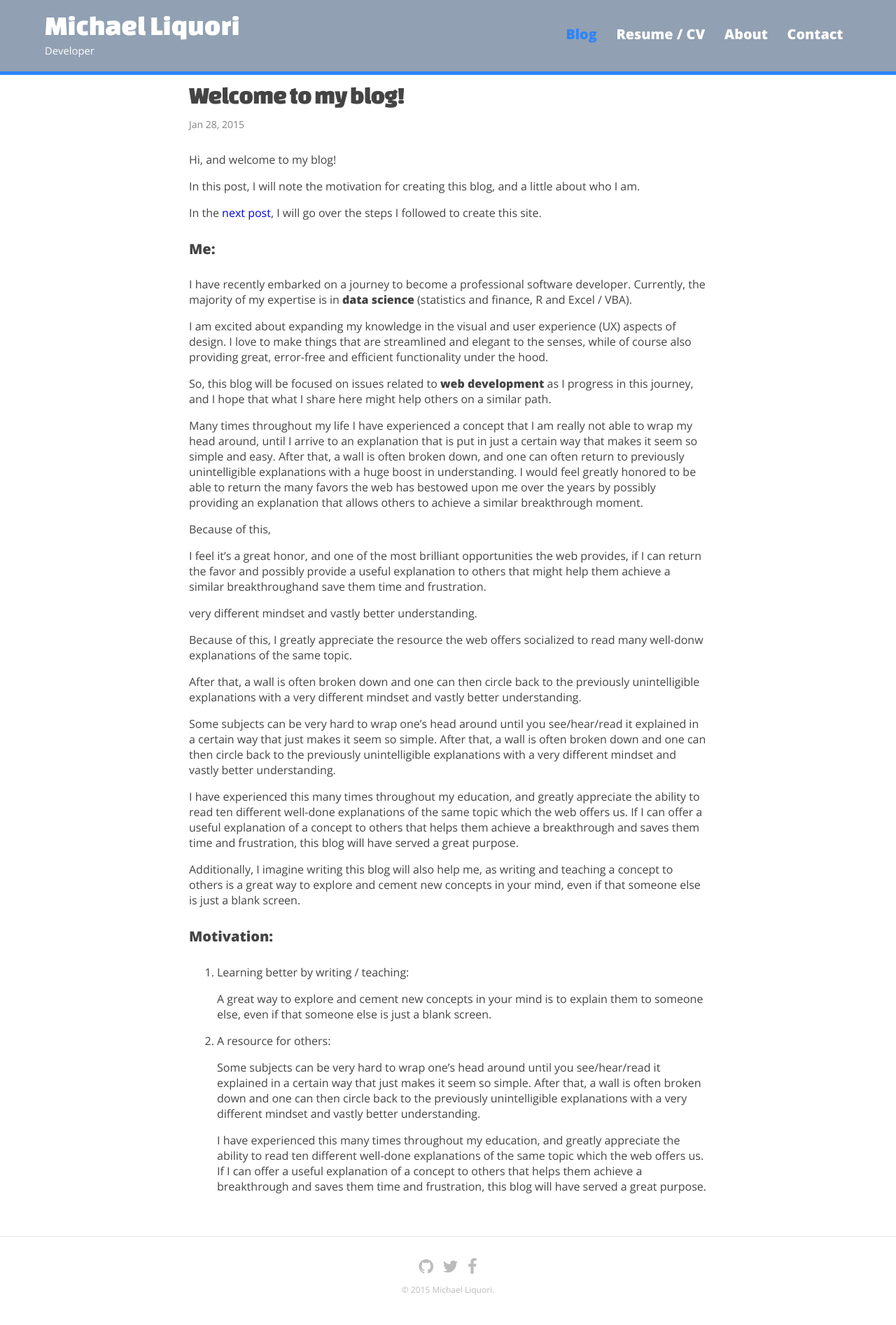
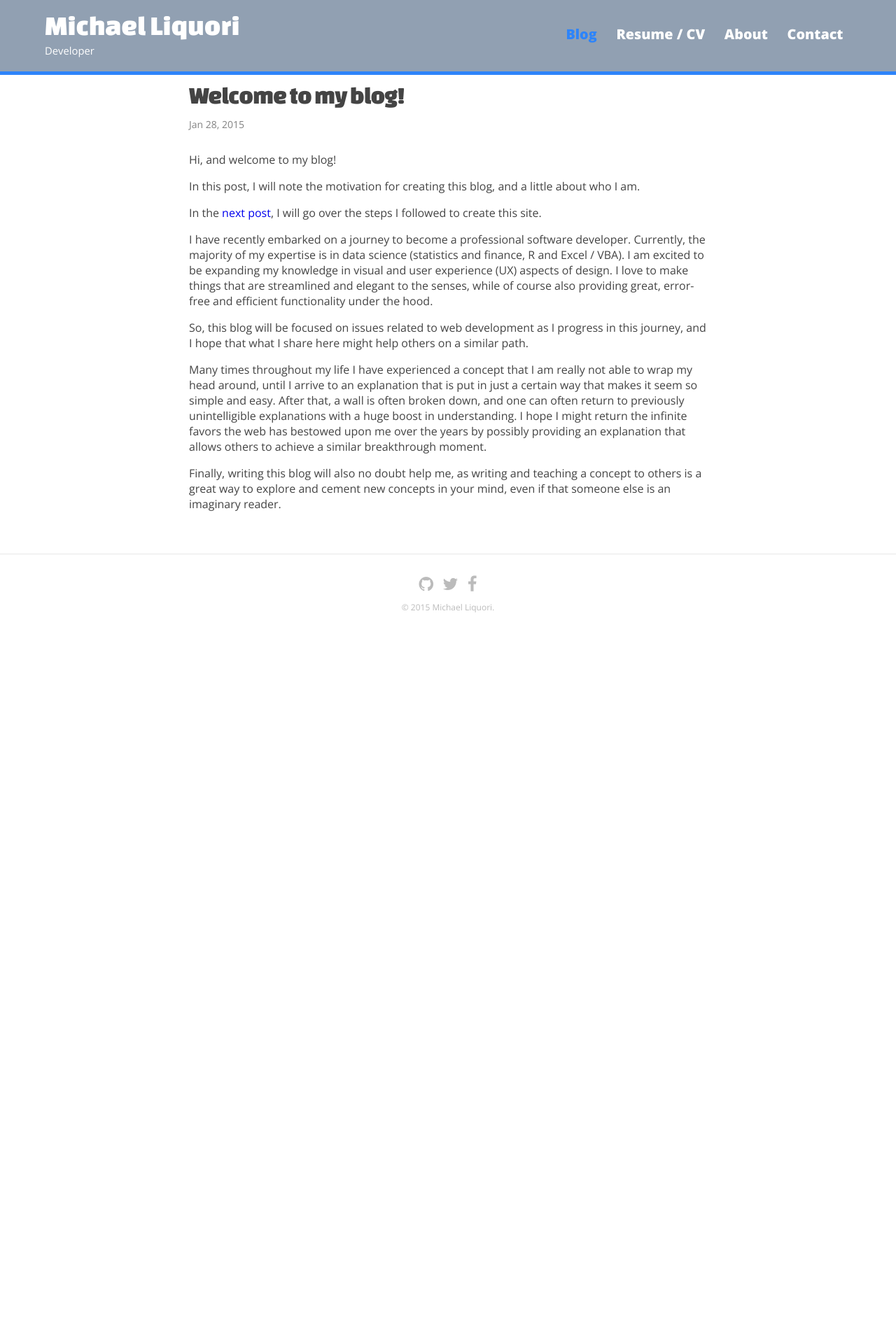
Before and after one commit to mliq/Jekyll, a Jekyll site: the page built from _posts/2015-01-27-welcome-to-my-blog.markdown, in a window 1280 px wide. Shown: the whole page at 70% size. Built offline with Jekyll 4.4.1, drawn with Linux system fonts in a browser that asks for light colours; nearby versions of some CDN libraries; after the commit the page ends 918 px from its top, so only the background shows below that.

Commit message:
Final post done.

```diff
--- a/_posts/2015-01-27-welcome-to-my-blog.markdown
+++ b/_posts/2015-01-27-welcome-to-my-blog.markdown
@@ -10,44 +10,10 @@ In this post, I will note the motivation for creating this blog, and a little ab
 
 In the [next post]({% post_url 2015-01-29-how-this-blog-was-made %}), I will go over the steps I followed to create this site.
 
-#### Me:
-I have recently embarked on a journey to become a professional software developer. Currently, the majority of my expertise is in **data science** (statistics and finance, R and Excel / VBA).
+I have recently embarked on a journey to become a professional software developer. Currently, the majority of my expertise is in data science (statistics and finance, R and Excel / VBA). I am excited to be expanding my knowledge in visual and user experience (UX) aspects of design. I love to make things that are streamlined and elegant to the senses, while of course also providing great, error-free and efficient functionality under the hood.
 
-I am excited about expanding my knowledge in the visual and user experience (UX) aspects of design. I love to make things that are streamlined and elegant to the senses, while of course also providing great, error-free and efficient functionality under the hood.
+So, this blog will be focused on issues related to web development as I progress in this journey, and I hope that what I share here might help others on a similar path.
 
-So, this blog will be focused on issues related to **web development** as I progress in this journey, and I hope that what I share here might help others on a similar path.
+Many times throughout my life I have experienced a concept that I am really not able to wrap my head around, until I arrive to an explanation that is put in just a certain way that makes it seem so simple and easy.  After that, a wall is often broken down, and one can often return to previously unintelligible explanations with a huge boost in understanding. I hope I might return the infinite favors the web has bestowed upon me over the years by possibly providing an explanation that allows others to achieve a similar breakthrough moment.
 
-Many times throughout my life I have experienced a concept that I am really not able to wrap my head around, until I arrive to an explanation that is put in just a certain way that makes it seem so simple and easy.  After that, a wall is often broken down, and one can often return to previously unintelligible explanations with a huge boost in understanding. I would feel greatly honored to be able to return the many favors the web has bestowed upon me over the years by possibly providing an explanation that allows others to achieve a similar breakthrough moment.
-
-
-Because of this,
-
-I feel it's a great honor, and one of the most brilliant opportunities the web provides, if I can return the favor and possibly provide a useful explanation to others that might help them achieve a similar breakthroughand save them time and frustration.
-
-very different mindset and vastly better understanding.
-
-Because of this, I greatly appreciate the resource the web offers
-socialized
-to read many well-donw explanations of the same topic.
-
-After that, a wall is often broken down and one can then circle back to the previously unintelligible explanations with a very different mindset and vastly better understanding.
-
-Some subjects can be very hard to wrap one's head around until you see/hear/read it explained in a certain way that just makes it seem so simple. After that, a wall is often broken down and one can then circle back to the previously unintelligible explanations with a very different mindset and vastly better understanding.
-
-I have experienced this many times throughout my education, and greatly appreciate the ability to read ten different well-done explanations of the same topic which the web offers us. If I can offer a useful explanation of a concept to others that helps them achieve a breakthrough and saves them time and frustration, this blog will have served a great purpose.
-
-Additionally, I imagine writing this blog will also help me, as writing and teaching a concept to others is a great way to explore and cement new concepts in your mind, even if that someone else is just a blank screen.
-
-
-
-####Motivation:
-
-1. Learning better by writing / teaching:
-
-    A great way to explore and cement new concepts in your mind is to explain them to someone else, even if that someone else is just a blank screen.
-
-2. A resource for others:
-
-    Some subjects can be very hard to wrap one's head around until you see/hear/read it explained in a certain way that just makes it seem so simple. After that, a wall is often broken down and one can then circle back to the previously unintelligible explanations with a very different mindset and vastly better understanding.
-
-    I have experienced this many times throughout my education, and greatly appreciate the ability to read ten different well-done explanations of the same topic which the web offers us. If I can offer a useful explanation of a concept to others that helps them achieve a breakthrough and saves them time and frustration, this blog will have served a great purpose.
+Finally, writing this blog will also no doubt help me, as writing and teaching a concept to others is a great way to explore and cement new concepts in your mind, even if that someone else is an imaginary reader.
--- a/css/main.css
+++ b/css/main.css
@@ -344,6 +344,14 @@ body {
 JEKYLL
 **********************/
 
+/*CUSTOM*/
+
+/* how ** is processed */
+strong {
+  /*font-family: "Helvetica Neue";*/
+}
+
+/*DEFAULT*/
 
 /**
  * Syntax highlighting styles
```
